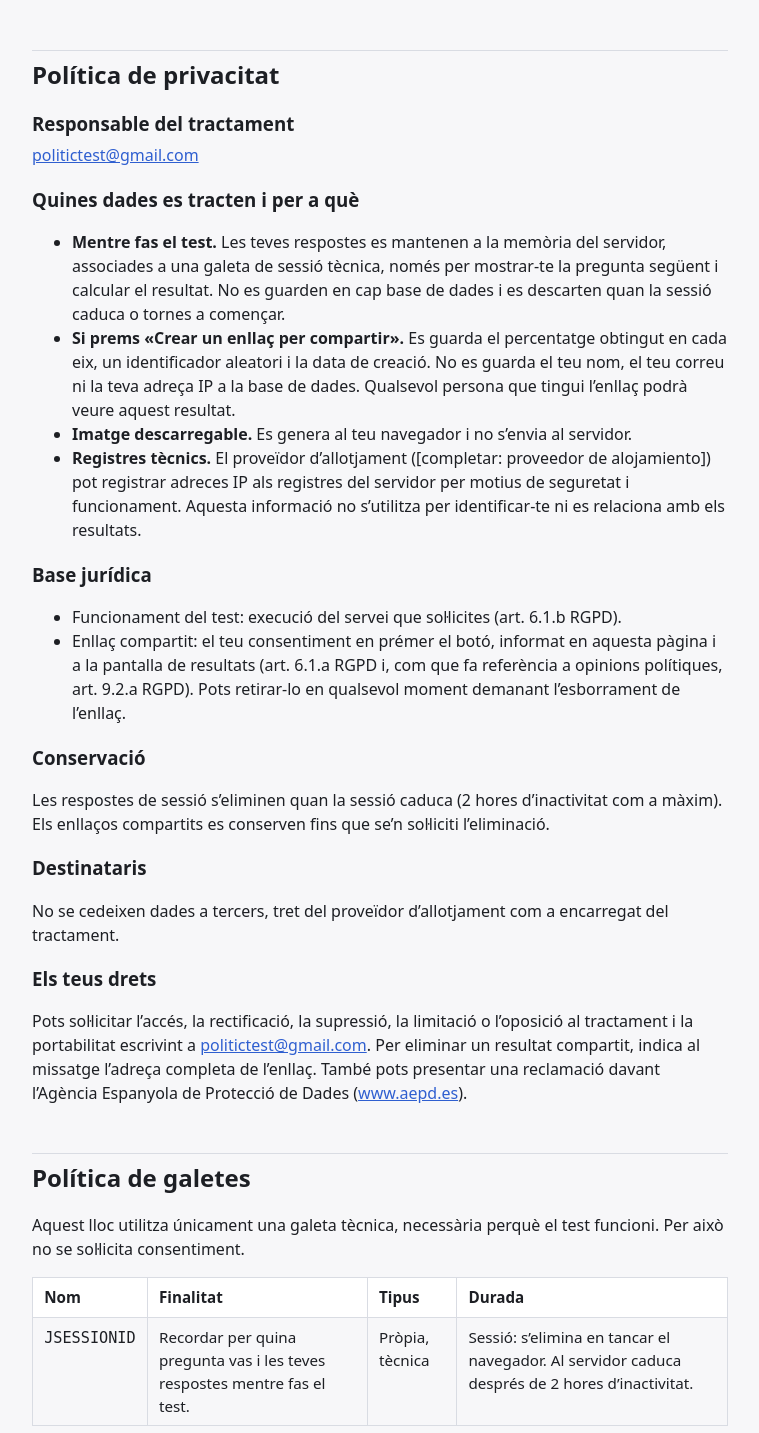
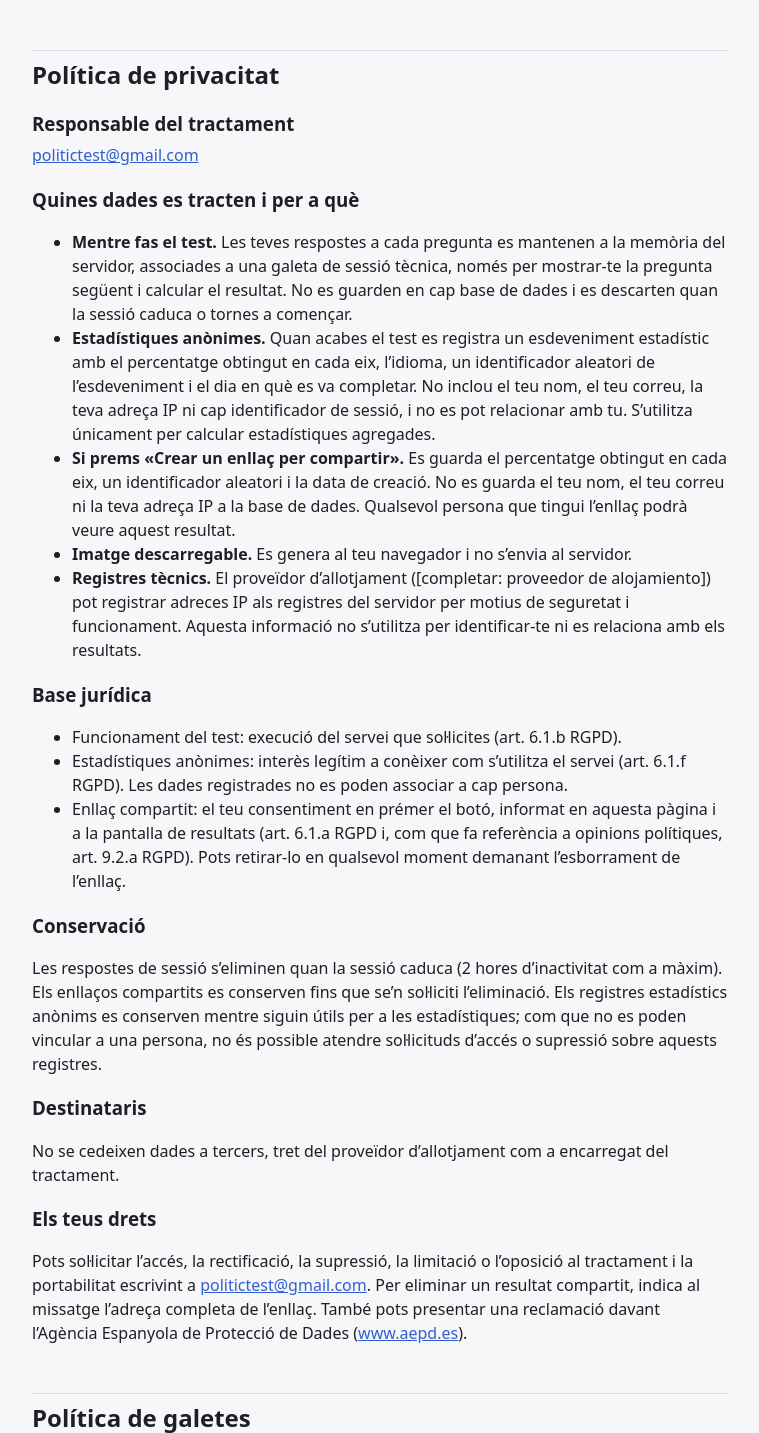
Before and after one commit to paugg05/politest, a Spring Boot app: page /ca/legal in a window 1280 px wide. Shown: the part 770-2203 px from the top of the page, without its empty margins (260-1019 px from the left). Run offline with Spring Boot 4, Linux system fonts and the light colour scheme; the visitor is signed in with stand-in values (Sample User, id 1).

Commit message:
Update privacy texts for anonymous statistics and truncate event timestamp to the day

```diff
--- a/politest/src/main/java/com/politest/politest/events/internal/TestCompletedEvent.java
+++ b/politest/src/main/java/com/politest/politest/events/internal/TestCompletedEvent.java
@@ -12,7 +12,7 @@ import tools.jackson.databind.json.JsonMapper;
  * <p>It carries no personal data: no user, session, IP address or free text.
  *
  * @param eventId    unique id (UUID); consumers use it to process each event once
- * @param occurredAt ISO-8601 instant in UTC
+ * @param occurredAt ISO-8601 instant in UTC; the producer truncates it to the day on purpose
  * @param language   interface language the test was taken in (es, ca, en)
  * @param rightPct   axis code to position, 0 (left pole) to 100 (right pole)
  */
--- a/politest/src/main/java/com/politest/politest/quiz/QuizController.java
+++ b/politest/src/main/java/com/politest/politest/quiz/QuizController.java
@@ -95,7 +95,7 @@ class QuizController {
         return redirect(lang, "question");
     }
 
-    /** Resultado: gráfico de barras calculado con las respuestas de la sesión (no se guarda nada). */
+    /** Resultado: gráfico calculado con las respuestas de la sesión. Solo se publica un evento estadístico anónimo. */
     @GetMapping("/finish")
     String finish(@PathVariable String lang, HttpSession session, Model model) {
         QuizProgress progress = progress(session);
--- a/politest/src/main/resources/messages_ca.properties
+++ b/politest/src/main/resources/messages_ca.properties
@@ -36,7 +36,7 @@ home.faq.2.a=No. És una eina de reflexió i d’entreteniment. El resultat dep
 home.faq.3.q=Què signifiquen els percentatges?
 home.faq.3.a=Cada eix va d’un pol a l’altre. Un 50 % indica equilibri i els valors propers a 0 % o 100 % indiquen una inclinació forta cap a un dels dos pols. Les preguntes omeses no compten.
 home.faq.4.q=Deseu les meves respostes?
-home.faq.4.a=Mentre fas el test, les teves respostes es mantenen a la sessió del servidor i es descarten quan caduca. No es guarden a la base de dades. Només si prems «Crear un enllaç per compartir» es guarda el percentatge de cada eix, sense el teu nom ni cap altra dada personal.
+home.faq.4.a=Mentre fas el test, les teves respostes a cada pregunta es mantenen a la sessió del servidor i es descarten quan caduca; no es guarden a la base de dades. En acabar es registra de manera anònima el percentatge de cada eix, l’idioma i el dia, sense nom, adreça IP ni identificador de sessió, només per elaborar estadístiques agregades. Si prems «Crear un enllaç per compartir» es guarda a més el percentatge de cada eix amb un enllaç públic, sense el teu nom ni cap altra dada personal.
 home.faq.5.q=Pot veure una altra persona el meu resultat?
 home.faq.5.a=Només si li dones l’enllaç. Els resultats compartits no apareixen als cercadors ni en cap llistat públic.
 home.faq.6.q=Puc canviar d’idioma a mig test?
--- a/politest/src/main/resources/messages_en.properties
+++ b/politest/src/main/resources/messages_en.properties
@@ -36,7 +36,7 @@ home.faq.2.a=No. It is a tool for reflection and entertainment. The result depen
 home.faq.3.q=What do the percentages mean?
 home.faq.3.a=Each axis runs from one pole to the other. 50% means balance, and values near 0% or 100% mean a strong lean toward one of the two poles. Skipped questions do not count.
 home.faq.4.q=Do you store my answers?
-home.faq.4.a=While you take the test, your answers are kept in the server session and discarded when it expires. They are not saved in the database. Only if you press “Create a share link” is the percentage for each axis saved, without your name or any other personal data.
+home.faq.4.a=While you take the test, your answer to each question is kept in the server session and discarded when it expires; it is not saved in the database. When you finish, the percentage for each axis, the language and the day are recorded anonymously, with no name, IP address or session identifier, only to produce aggregate statistics. If you press “Create a share link”, the percentage for each axis is also saved behind a public link, without your name or any other personal data.
 home.faq.5.q=Can other people see my result?
 home.faq.5.a=Only if you give them the link. Shared results do not appear in search engines or in any public listing.
 home.faq.6.q=Can I change language halfway through?
--- a/politest/src/main/resources/messages_es.properties
+++ b/politest/src/main/resources/messages_es.properties
@@ -36,7 +36,7 @@ home.faq.2.a=No. Es una herramienta de reflexión y entretenimiento. El resultad
 home.faq.3.q=¿Qué significan los porcentajes?
 home.faq.3.a=Cada eje va de un polo a otro. Un 50 % indica equilibrio y los valores cercanos a 0 % o 100 % indican una inclinación fuerte hacia uno de los dos polos. Las preguntas omitidas no cuentan.
 home.faq.4.q=¿Guardáis mis respuestas?
-home.faq.4.a=Mientras haces el test, tus respuestas se mantienen en la sesión del servidor y se descartan al caducar. No se guardan en la base de datos. Solo si pulsas «Crear enlace para compartir» se guarda el porcentaje de cada eje, sin tu nombre ni ningún otro dato personal.
+home.faq.4.a=Mientras haces el test, tus respuestas a cada pregunta se mantienen en la sesión del servidor y se descartan al caducar; no se guardan en la base de datos. Al terminar se registra de forma anónima el porcentaje de cada eje, el idioma y el día, sin nombre, dirección IP ni identificador de sesión, solo para elaborar estadísticas agregadas. Si pulsas «Crear enlace para compartir» se guarda además el porcentaje de cada eje con un enlace público, sin tu nombre ni ningún otro dato personal.
 home.faq.5.q=¿Puede ver otra persona mi resultado?
 home.faq.5.a=Solo si le das el enlace. Los resultados compartidos no aparecen en buscadores ni en ningún listado público.
 home.faq.6.q=¿Puedo cambiar de idioma a mitad del test?
--- a/politest/src/main/resources/templates/legal/ca.html
+++ b/politest/src/main/resources/templates/legal/ca.html
@@ -38,10 +38,15 @@
 
         <h3>Quines dades es tracten i per a què</h3>
         <ul>
-            <li><strong>Mentre fas el test.</strong> Les teves respostes es mantenen a la memòria del servidor,
-                associades a una galeta de sessió tècnica, només per mostrar-te la pregunta següent i calcular el
-                resultat. No es guarden en cap base de dades i es descarten quan la sessió caduca o tornes a
-                començar.</li>
+            <li><strong>Mentre fas el test.</strong> Les teves respostes a cada pregunta es mantenen a la memòria del
+                servidor, associades a una galeta de sessió tècnica, només per mostrar-te la pregunta següent i
+                calcular el resultat. No es guarden en cap base de dades i es descarten quan la sessió caduca o
+                tornes a començar.</li>
+            <li><strong>Estadístiques anònimes.</strong> Quan acabes el test es registra un esdeveniment estadístic
+                amb el percentatge obtingut en cada eix, l’idioma, un identificador aleatori de l’esdeveniment i el
+                dia en què es va completar. No inclou el teu nom, el teu correu, la teva adreça IP ni cap
+                identificador de sessió, i no es pot relacionar amb tu. S’utilitza únicament per calcular
+                estadístiques agregades.</li>
             <li><strong>Si prems «Crear un enllaç per compartir».</strong> Es guarda el percentatge obtingut en cada
                 eix, un identificador aleatori i la data de creació. No es guarda el teu nom, el teu correu ni la
                 teva adreça IP a la base de dades. Qualsevol persona que tingui l’enllaç podrà veure aquest
@@ -56,6 +61,8 @@
         <h3>Base jurídica</h3>
         <ul>
             <li>Funcionament del test: execució del servei que sol·licites (art. 6.1.b RGPD).</li>
+            <li>Estadístiques anònimes: interès legítim a conèixer com s’utilitza el servei (art. 6.1.f RGPD). Les
+                dades registrades no es poden associar a cap persona.</li>
             <li>Enllaç compartit: el teu consentiment en prémer el botó, informat en aquesta pàgina i a la pantalla
                 de resultats (art. 6.1.a RGPD i, com que fa referència a opinions polítiques, art. 9.2.a RGPD).
                 Pots retirar-lo en qualsevol moment demanant l’esborrament de l’enllaç.</li>
@@ -63,7 +70,9 @@
 
         <h3>Conservació</h3>
         <p>Les respostes de sessió s’eliminen quan la sessió caduca (2 hores d’inactivitat com a màxim). Els enllaços
-            compartits es conserven fins que se’n sol·liciti l’eliminació.</p>
+            compartits es conserven fins que se’n sol·liciti l’eliminació. Els registres estadístics anònims es
+            conserven mentre siguin útils per a les estadístiques; com que no es poden vincular a una persona, no
+            és possible atendre sol·licituds d’accés o supressió sobre aquests registres.</p>
 
         <h3>Destinataris</h3>
         <p>No se cedeixen dades a tercers, tret del proveïdor d’allotjament com a encarregat del tractament.</p>
```
Also changed, not shown: politest/src/main/java/com/politest/politest/events/TestEvents.java (+7 -2 lines), politest/src/main/resources/templates/legal/en.html (+12 -4 lines), politest/src/main/resources/templates/legal/es.html (+13 -5 lines), README.md, 1 other file.
